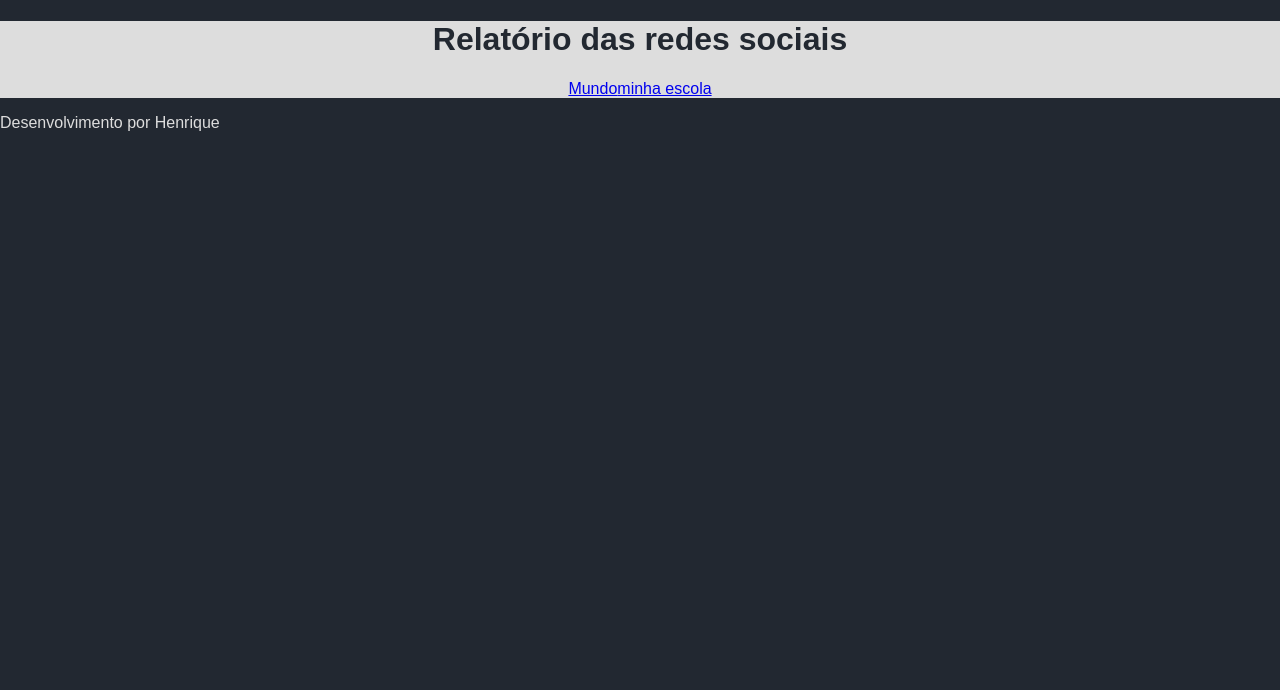
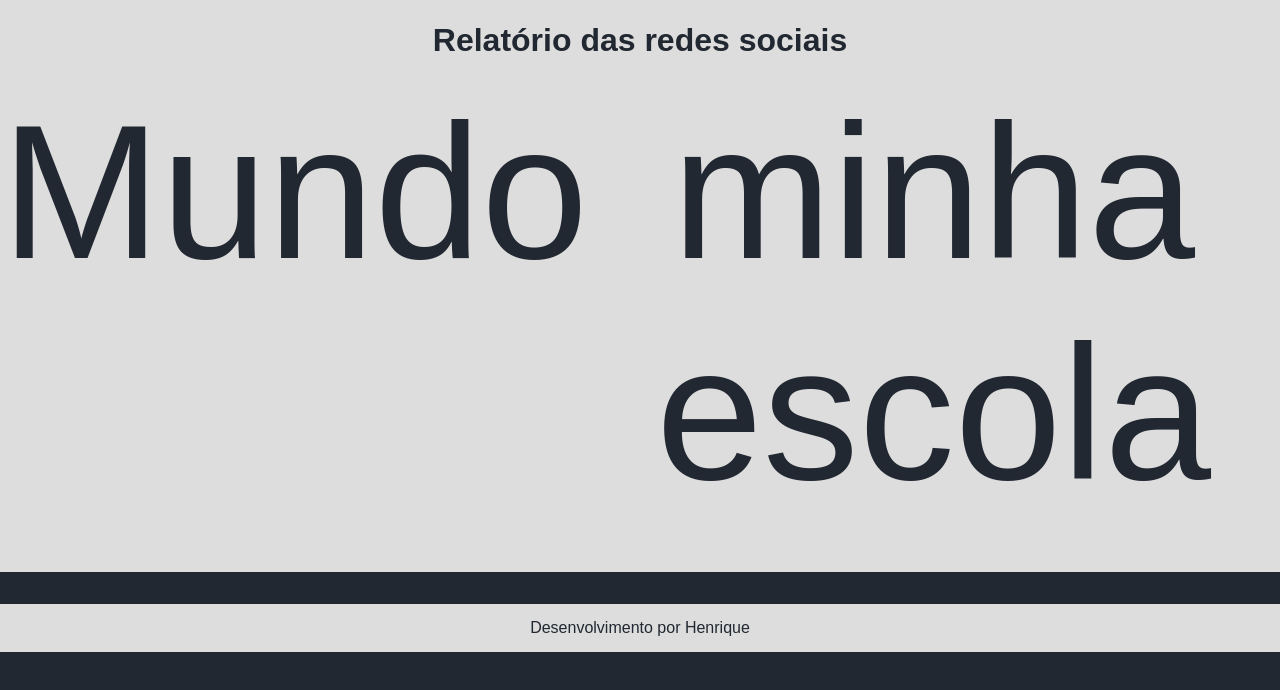
Before and after one commit to Henrique30042007/atividade-3F, a plain HTML site: page index.html in a window 1280 px wide. Drawn offline with Linux system fonts and the light colour scheme; a web font is replaced by a local one.

Commit message:
Update style.css
hhh

```diff
--- a/style.css
+++ b/style.css
@@ -1,7 +1,5 @@
 @import
-url(‘https://fonts.googleapis.com/css2?
-family=Nunito+Sans:ital,opsz,
-wght@0,6..12,200..1000;1,6..12,200..1000&display=swap’);
+url(‘https://fonts.googleapis.com/css2?family=Nunito+Sans:ital,opsz,wght@0,6..12,200..1000;1,6..12,200..1000&display=swap’);
 
 :root {
     --bg-color: #222831;
@@ -34,3 +32,39 @@ wght@0,6..12,200..1000;1,6..12,200..1000&display=swap’);
                     justify-content: center;
                     font-weight: 400;
                     }
+
+                    nav a {
+                        text-decoration: none;
+                        color: var(--bg-color);
+                        margin: 0rem 2rem 3rem 0rem;
+                    }
+
+                        header {
+                            background-color: var(--primary-color);
+                            text-align: center;
+                            padding: 1px;
+                            }
+
+                            nav a {
+                                text-decoration: none;
+                                color: var(--bg-color);
+                                margin: 0rem 2rem 3rem 0rem;
+                                font-size: 12rem;
+                                }
+
+                                nav a:hover {
+                                    text-decoration: underline;
+                                    transform: scale(0.90);
+                                    transition: transform 0.1s;
+                                    }
+
+                                    footer {
+                                        display: flex;
+                                        align-items: center;
+                                        justify-content: center;
+                                        background-color: var(--primary-color);
+                                        color: var(--bg-color);
+                                        width: 100%;
+                                        height: 3rem;
+                                        margin-top: 2rem;
+                                        }
```
